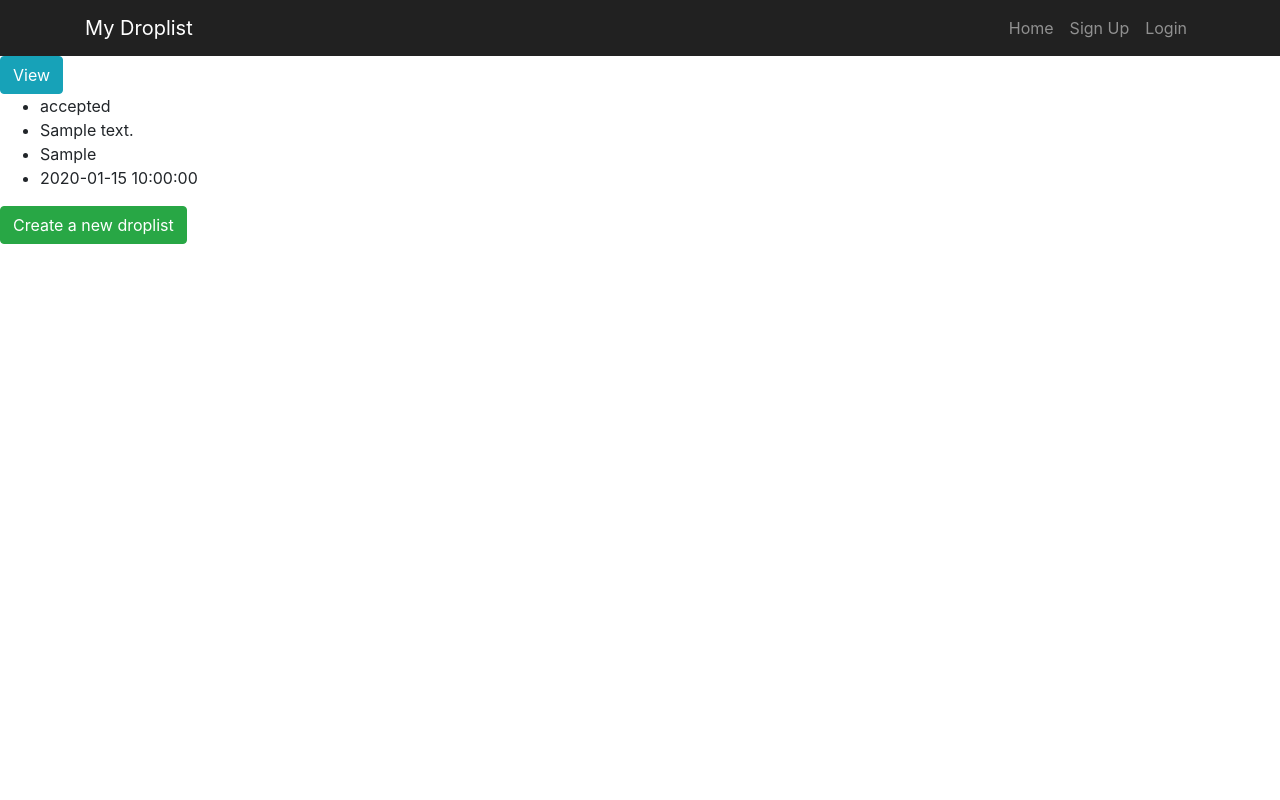
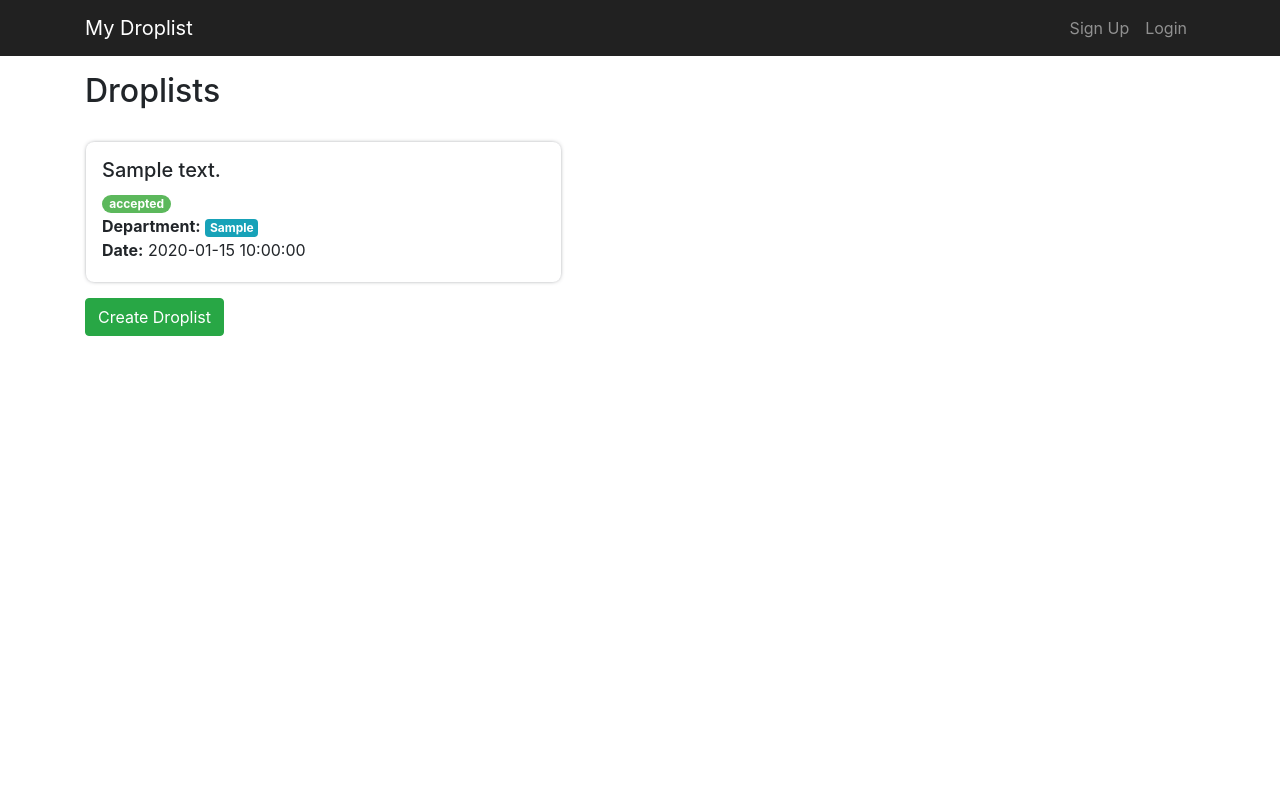
Before and after one commit to treyarte/capstone-one, a Flask app: template app/droplists/templates/droplist_index.html in a window 1280 px wide. Run offline with Flask 2, Linux system fonts and the light colour scheme; the template is opened without the code that fills it: values that come from a table or form of the project are taken from there, others are empty; tables that the repository leaves empty hold one stand-in row (values such as "Sample post"); some libraries are stand-ins or nearby versions.

Commit message:
add styles to droplist index

```diff
--- a/app/droplists/templates/droplist_index.html
+++ b/app/droplists/templates/droplist_index.html
@@ -1,47 +1,77 @@
-{%extends "base.html"%}{%block content%} {%if droplists%} {%for droplist in
-droplists%}
+{%extends "base.html"%}{%block content%} {%if droplists%}
+<div class="container droplists-container">
+  <h2 class="custom-header">Droplists</h2>
+  <div class="row">
+    {%for droplist in droplists%}
+
+    <div class="droplist col-12 col-md-12 col-lg-5">
+      <h5>{{droplist.description}}</h5>
+      <span class="badge badge-pill {{droplist.status}}"
+        >{{droplist.status}}</span
+      >
       <div>
-  <a href="/droplists/{{droplist.id}}" class="btn btn-info">View</a>
-  <ul>
-    <li>
-      {{droplist.status}}
-    </li>
-    <li>
-      {{droplist.description}}
-    </li>
-    <li>
-      {{droplist.department}}
-    </li>
-    <li>
-      {{droplist.timestamp}}
-    </li>
+        <strong>Department:</strong>
+        <span class="badge badge-info">{{droplist.department}}</span>
+      </div>
 
-    {%if g.user.current_role.role == "forklift_driver"%}
-    <div>
+      <div><strong>Date:</strong> {{droplist.timestamp}}</div>
+      <div class="row mt-1">
+        {%if g.user.current_role.role == "stocker"%}
+        <div class="col-6">
+          <a
+            href="/droplists/{{droplist.id}}/edit"
+            class="btn btn-info droplist-link"
+            >Edit</a
+          >
+        </div>
+        <div class="col-6">
+          <a
+            href="/droplists/{{droplist.id}}/send"
+            class="btn btn-dark droplist-btn droplist-link"
+          >
+            Send <span class="fas fa-paper-plane"></span
+          ></a>
+        </div>
+        {%elif g.user.current_role.role == "forklift_driver"%}
+        <div class="col-6">
           <form action="/droplists/{{droplist.id}}/option" method="post">
             <input type="hidden" name="choice" id="choice" value="accepted" />
             {%if droplist.status == "accepted"%}
-        <button disabled="disabled">Accept</button>
+            <button disabled="disabled" class="btn btn-success">
+              Accept
+            </button>
             {%else%}
-        <button type="submit">Accept</button>
+            <button type="submit" class="btn btn-success">Accept</button>
             {%endif%}
           </form>
         </div>
-    <div>
+        <div class="col-6">
           <form action="/droplists/{{droplist.id}}/option" method="post">
             <input type="hidden" name="choice" id="choice" value="declined" />
             {%if droplist.status == "declined"%}
-        <button disabled="disabled">Decline</button>
+            <button disabled="disabled" class="btn btn-secondary droplist-btn">
+              Decline
+            </button>
             {%else%}
-        <button type="submit">Decline</button>
+            <button type="submit" class="btn btn-secondary droplist-btn">
+              Decline
+            </button>
             {%endif%}
           </form>
         </div>
         {%endif%}
-  </ul>
       </div>
+    </div>
+
     {%endfor%} {%else%}
-<p>Nothing to see here but us stockers</p>
+    <div>You do not have any droplists!</div>
     {%endif%}
-<a href="/droplists/new" class="btn btn-success">Create a new droplist</a>
+  </div>
+  <a href="/droplists/new" class="btn btn-lg btn-success droplist-create-btn"
+    ><span class="fas fa-plus"></span
+  ></a>
+  <a href="/droplists/new" class="btn btn-success droplist-create-btn-lg"
+    >Create Droplist</a
+  >
+</div>
 {%endblock%}
--- a/app/home/routes.py
+++ b/app/home/routes.py
@@ -1,4 +1,4 @@
-from flask import Blueprint, render_template, g, flash
+from flask import Blueprint, render_template, g, flash, redirect
 
 home = Blueprint("home", __name__, template_folder="templates")
 
@@ -6,7 +6,7 @@ home = Blueprint("home", __name__, template_folder="templates")
 def homepage():
     """Home page of the application"""
     if g.user:
-        return render_template("home.html")
+        return redirect("/droplists")
 
     #if the user is not logged in show this
     return render_template("landing-page.html")
--- a/app/home/templates/base.html
+++ b/app/home/templates/base.html
@@ -30,25 +30,19 @@
 
         <div class="collapse navbar-collapse" id="droplist-navbar">
           <ul class="navbar-nav ml-auto">
-            <li class="nav-item">
-              <a href="/" class="nav-link">Home</a>
-            </li>
             {%if g.user%} {%if g.user.get_stocker%}
             <li class="nav-item">
-              <a href="/" class="nav-link">Create Droplist</a>
+              <a href="/droplists/new" class="nav-link">Create Droplist</a>
             </li>
             {%endif%}
             <li class="nav-item">
-              <a href="/droplits" class="nav-link">Droplists</a>
+              <a href="/droplists" class="nav-link">Droplists</a>
             </li>
             <li class="nav-item">
               <a href="/" class="nav-link">Graphs</a>
             </li>
             <li class="nav-item">
-              <a href="/users" class="nav-link">Users</a>
-            </li>
-            <li class="nav-item">
-              <a href="/setting" class="nav-link">settings</a>
+              <a href="users/settings" class="nav-link">settings</a>
             </li>
             <li class="nav-item">
               <form action="/logout" method="post">
@@ -79,6 +73,10 @@
     {%endif%}{%endwith%} {%block content%} {%endblock%}
 
     <script
+      src="https://kit.fontawesome.com/858809a5ac.js"
+      crossorigin="anonymous"
+    ></script>
+    <script
       src="https://code.jquery.com/jquery-3.5.1.slim.min.js"
       integrity="sha384-DfXdz2htPH0lsSSs5nCTpuj/zy4C+OGpamoFVy38MVBnE+IbbVYUew+OrCXaRkfj"
       crossorigin="anonymous"
@@ -93,5 +91,6 @@
       integrity="sha384-OgVRvuATP1z7JjHLkuOU7Xw704+h835Lr+6QL9UvYjZE3Ipu6Tp75j7Bh/kR0JKI"
       crossorigin="anonymous"
     ></script>
+    <script src="../../static//app.js"></script>
   </body>
 </html>
--- a/app/static/app.css
+++ b/app/static/app.css
@@ -1,3 +1,7 @@
+:root {
+  --status-text-color: white;
+}
+
 html,
 body {
   padding: 0;
@@ -71,6 +75,68 @@ body {
   z-index: 1;
 }
 
+/**Droplists css**/
+.droplist-btn {
+  float: right;
+}
+
+.droplist-create-btn {
+  margin: 1rem 0;
+  border-radius: 100%;
+}
+
+.droplist-create-btn-lg {
+  display: none;
+  margin-top: 1rem;
+}
+
+.droplist {
+  padding: 1rem;
+  background-color: #ffffff;
+  border-radius: 0.5rem;
+  box-shadow: 0 0 5px -2px #393e46;
+  margin-top: 1rem;
+}
+
+.droplist-status {
+  padding: 0.5rem;
+}
+
+.droplist-view-link {
+  color: inherit;
+  text-decoration: none;
+  display: inline;
+}
+.droplist-view-link:hover {
+  text-decoration: none;
+  color: #5c5757;
+}
+
+.droplist-link {
+  display: inline-block;
+}
+
+/**droplist status css**/
+.not.sent {
+  background-color: #868e96;
+  color: var(--status-text-color);
+}
+
+.sent {
+  background-color: #0275d8;
+  color: var(--status-text-color);
+}
+
+.accepted {
+  background-color: #5cb85c;
+  color: var(--status-text-color);
+}
+
+.rejected {
+  background-color: #d9534f;
+  color: var(--status-text-color);
+}
+
 /**Navbar css**/
 .custom-navbar-bg {
   background-color: #212121;
@@ -88,18 +154,32 @@ body {
 }
 
 /**desktop queries**/
-@media only screen and (min-width: 1080px) {
+@media only screen and (min-width: 991px) {
   .custom-header {
     text-align: start;
   }
 
+  /**droplists css**/
+  .droplist {
+    margin-top: 1rem;
+    margin-left: 1rem;
+  }
+  .droplist-create-btn-lg {
+    display: inline-block;
+  }
+
+  .droplist-create-btn {
+    display: none;
+  }
+
+  /**landing css**/
   .landing-img-small {
     display: none;
   }
   .landing-img-med {
     display: block;
     background: linear-gradient(rgba(0, 0, 0, 0.5), rgba(0, 0, 0, 0.5)),
-      url('./landing_img.jpg');
+      url('./landing_img_med.jpg');
     background-repeat: no-repeat;
     background-position: center;
     background-size: cover;
```
Also changed, not shown: app/static/app.js (added), app/static/landing_img.jpg (deleted). Lines whose indentation alone changed are shown as unchanged.
